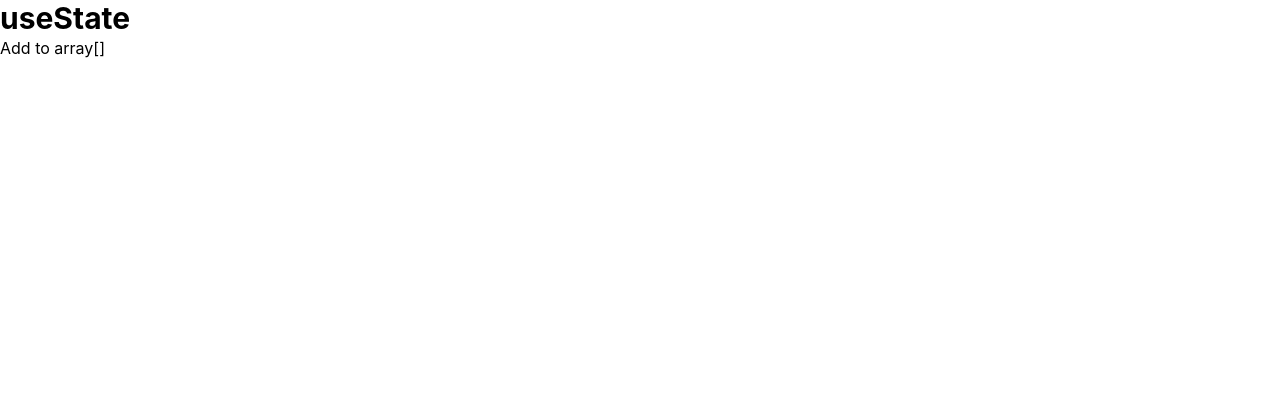
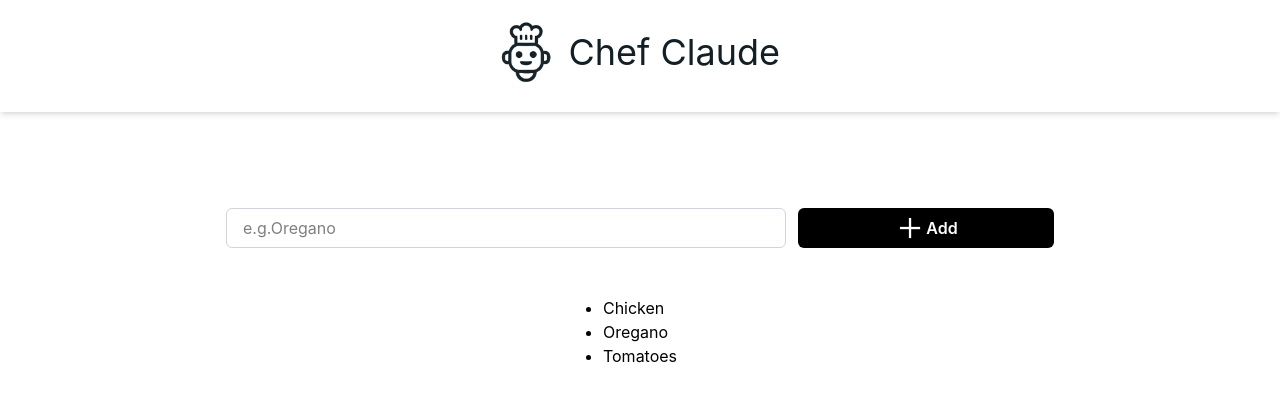
Before and after one commit to Gisaro1/React-Learning, a React (Vite) app in the folder Learning-react/: page / in a window 1280 px wide. Shown: the top 402 px of the page. Built offline with nearby package versions, Linux system fonts and the light colour scheme.

Commit message:
learn how to insert in array

```diff
--- a/Learning-react/src/App.tsx
+++ b/Learning-react/src/App.tsx
@@ -1,9 +1,9 @@
 import './App.css'
-import Learn from '../src/Learn'
+import Apps from './Components/Apps'
 function App() {
   return (
     <div>
-      <Learn></Learn>
+      <Apps></Apps>
     </div>
   )
 }
--- /dev/null
+++ b/Learning-react/src/Components/Apps.tsx
@@ -0,0 +1,14 @@
+import Header from "./Header"
+import Main from "./Main"
+// import Landing from '../learn/Landing'
+function Apps() {
+  return (
+    <div>
+        <Header></Header>
+        <Main></Main>
+        {/* <Landing></Landing> */}
+    </div>
+  )
+}
+
+export default Apps
--- /dev/null
+++ b/Learning-react/src/Components/Header.tsx
@@ -0,0 +1,13 @@
+import Chef from '../Components/Assets/chef-claude-icon.png'
+function Header() {
+  return (
+    <div>
+        <div className='flex gap-4 items-center justify-center pt-2 h-[14vh] pb-4 shadow-md'>
+            <img src={Chef} alt="" className='h-16' />
+            <h1 className='text-[#121f26] text-4xl '>Chef Claude</h1>
+        </div>
+    </div>
+  )
+}
+
+export default Header
--- /dev/null
+++ b/Learning-react/src/Components/Main.tsx
@@ -0,0 +1,30 @@
+import { useState } from 'react';
+import Plus from '../Components/Assets/icons8-addition-50.png'
+function Main() {
+    const [ingredients,setIngredients] = useState<string[]>(["Chicken", "Oregano", "Tomatoes"])
+    const [newIngredient,setNewIng] = useState<string>('')
+    function HandleIngredient(e:React.FormEvent){
+        e.preventDefault()
+        if(!newIngredient.trim()) return;
+        setIngredients((prevIngredients) => [...prevIngredients,newIngredient.trim()])
+        setNewIng('')
+    }
+  return (
+    <div>
+        <div className='flex flex-col items-center justify-center'>
+            <form onSubmit={HandleIngredient} className='flex gap-3 items-center justify-center pt-24'>
+                <div className='w-140 border border-[#d1d5db] h-10 flex items-center rounded-md'>
+                    <input type="text" placeholder='e.g.Oregano' name='ingredient' className='border-0 w-full outline-none pl-4' value={newIngredient} onChange={e => setNewIng(e.target.value)} />
+                </div>
+                    <button className='bg-black w-64 h-10 rounded-md flex items-center cursor-pointer justify-center'>
+                    <img src={Plus} alt="" className='h-8' />
+                    <h1 className='text-white font-semibold'>Add</h1>
+                </button>
+            </form>
+            <ul className='list-disc pt-12'>{ingredients.map((ingredient,index) => (<li key={index}>{ingredient}</li>))}</ul>
+        </div>
+    </div>
+  )
+}
+
+export default Main
--- a/Learning-react/src/Landing.tsx
+++ /dev/null
@@ -1,22 +0,0 @@
-import React, { useState } from "react"
-export default function Login(){
-    const [username,setUsername] = useState("")
-    const [password,setPassword] = useState("")
-    const handleSubmit = (e:React.FormEvent<HTMLFormElement>) => {
-        e.preventDefault()
-        console.log(username)
-        console.log(password)
-    }
-    return (
-        <div className="bg-red-500 h-screen relative">
-            <div className="bg-white absolute h-[45%] w-[35%] left-[33%] top-[25%] rounded-2xl">
-                <form onSubmit={handleSubmit} className="flex flex-col items-center">
-                    <label htmlFor="username" className="font-semibold text-lg">Username</label> <input id = "username" type="text" name="username" placeholder="username" value={username} onChange={(e:React.ChangeEvent<HTMLInputElement>) => setUsername(e.target.value)} />
-                    <label htmlFor="password" className="font-semibold text-lg">Password</label> <input id="password" type="password" placeholder="password" name="password" value={password} onChange={(e:React.ChangeEvent<HTMLInputElement>) =>setPassword(e.target.value)}/>
-                    <button className="bg-blue-500 text-white font-semibold px-4 h-8
-                    rounded-2xl">Login</button>
-                </form>
-            </div>
-        </div>
-    )
-}
--- a/Learning-react/src/Learn.tsx
+++ /dev/null
@@ -1,11 +0,0 @@
-import UseStateCmp from "./UseStateCmp";
-const Hello = ()=> {
-  return (
-    <div>
-        <h1 className='font-bold text-3xl'>useState</h1>
-        <UseStateCmp></UseStateCmp>
-    </div>
-  );
-};
-
-export default Hello;
--- a/Learning-react/src/UseStateCmp.tsx
+++ /dev/null
@@ -1,13 +0,0 @@
-import { useState } from "react"
-function UseStateCmp(){
-    const [arr,setArr] = useState<number[]>([])
-    return (
-        <div>
-            <div>
-                <button onClick={() => setArr([...arr,arr.length + 1])}>Add to array</button>{JSON.stringify(arr)}
-            </div>
-        </div>
-    )
-}
-
-export default UseStateCmp
--- /dev/null
+++ b/Learning-react/src/learn/Landing.tsx
@@ -0,0 +1,36 @@
+import { useEffect,useState } from "react"
+function Landing() {
+    const colors:string[] = [
+    "bg-blue-500",
+    "bg-red-600",
+    "bg-green-500",
+    "bg-purple-600",
+    "bg-pink-500",
+    "bg-amber-500",
+    "bg-teal-500",
+    "bg-black",
+    ];
+    const[count, setCount] = useState(0);
+    const[color,setColor] = useState("bg-blue-600")
+    useEffect(() => {
+        document.title = `Count: ${count}`
+        return () => {
+            console.log("I'm being cleaned up!!!!!")
+        }
+    },[count])
+    function HandleColor(){
+        const randomIndex = Math.floor(Math.random() * colors.length)
+        setColor(colors[randomIndex])
+    }
+  return (
+    <div className= {`${color} text-5xl h-screen flex items-center pt-4 gap-5 flex-col`}>
+        <h1 className="text-5xl text-white flex items-center justify-center">useState simply explained!!</h1>
+        <h2>Count: {count}</h2>
+        <button className="bg-blue-500 w-64 h-16 rounded-lg flex items-center justify-center" onClick={() => setCount(count + 1)}>Increment</button>
+        <button className="bg-yellow-500 w-70 h-16 rounded-lg flex items-center justify-center" onClick={() => setCount(count - 1)}>Decrememnt</button>
+        <button className="bg-indigo-500 w-50 h-16 rounded-lg flex items-center justify-center" onClick={HandleColor}>Toggle</button>
+    </div>
+  )
+}
+
+export default Landing
```
Also changed, not shown: Learning-react/src/Components/Assets/chef-claude-icon.png (added), Learning-react/src/Components/Assets/icons8-addition-50.png (added), Learning-react/src/learn/Learn.tsx (added), Learning-react/src/learn/UseStateCmp.tsx (added).
